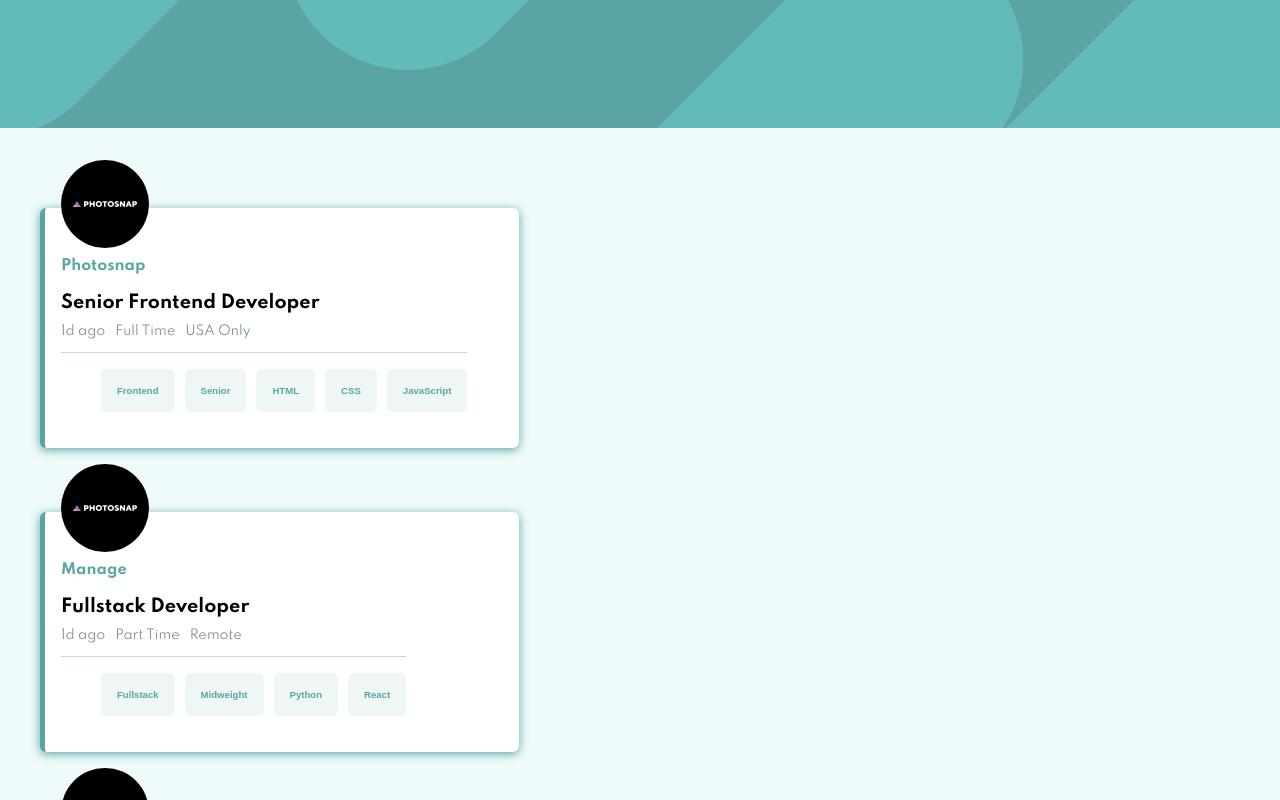
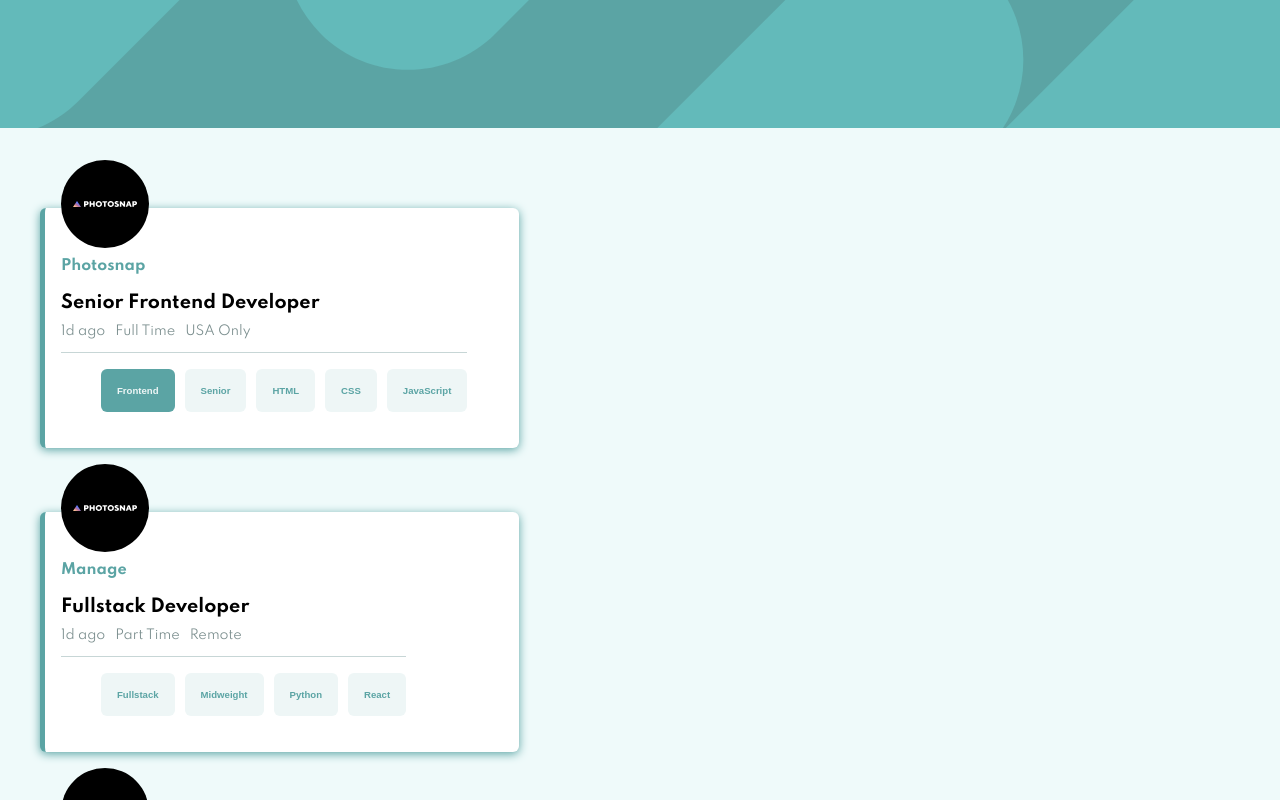
Before and after one commit to AndyBeable/static-job-listing, a Vue app: page / in a window 1280 px wide. In both pictures the pointer is over the button 137 px from the left and 390 px from the top of the page. Shown: the top 800 px of the page. Built offline with nearby package versions, Linux system fonts and the light colour scheme.

Commit message:
button hover

```diff
--- a/src/components/JobItem.vue
+++ b/src/components/JobItem.vue
@@ -119,6 +119,12 @@ button {
   outline: none;
   border: none;
   cursor: pointer;
+  transition: 0.3s ease;
+}
+
+button:hover {
+  color: #eef6f6;
+  background-color: #5ba4a4;
 }
 
 li:not(:last-of-type) {
```
